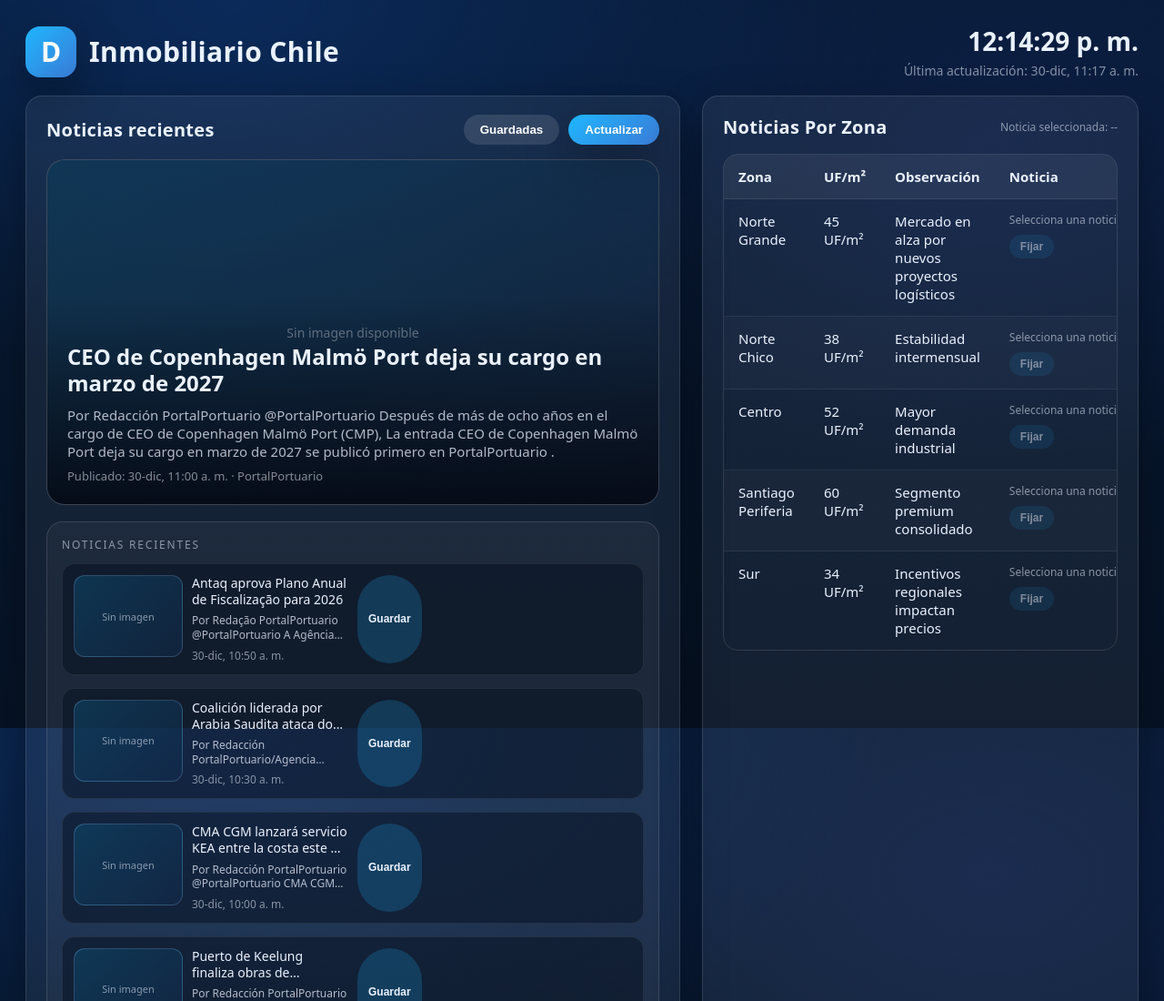
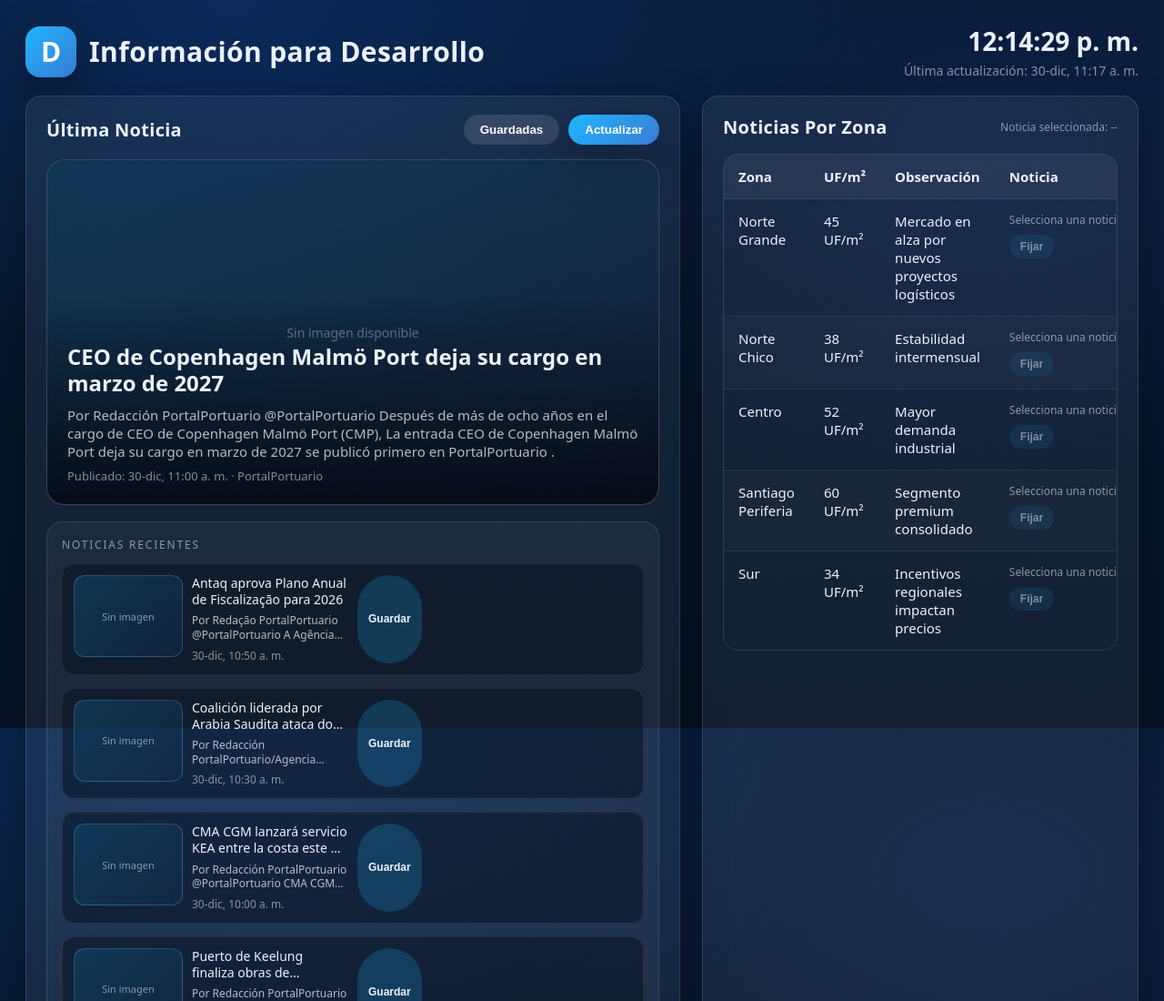
Before and after one commit to aeoelckers/Live-Data-Desarrollo, a plain HTML site: page index.html in a window 1280 px wide. Shown: the top 1100 px of the page at 91% size. Drawn offline with Linux system fonts and the light colour scheme.

Commit message:
Update index.html

```diff
--- a/index.html
+++ b/index.html
@@ -17,7 +17,7 @@
     <header class="header">
       <div class="branding">
         <div class="logo-circle" aria-label="Logo">D</div>
-        <h1 class="title">Inmobiliario Chile</h1>
+        <h1 class="title">Información para Desarrollo</h1>
       </div>
 
       <div class="time-block">
@@ -31,7 +31,7 @@
       <section class="panel">
         <div class="panel-header">
           <div class="news-header">
-            <h2>Noticias recientes</h2>
+            <h2>Última Noticia</h2>
             <div class="news-actions">
               <button id="saved-toggle" class="btn secondary" type="button">Guardadas</button>
               <button id="refresh-news" class="btn" type="button">Actualizar</button>
```
